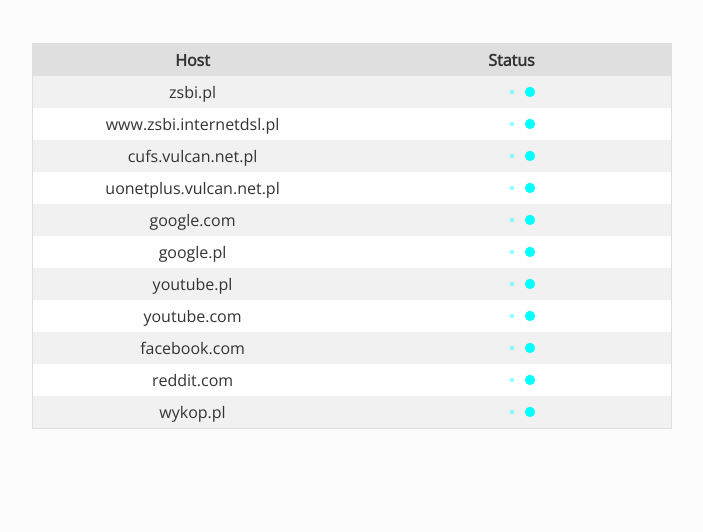
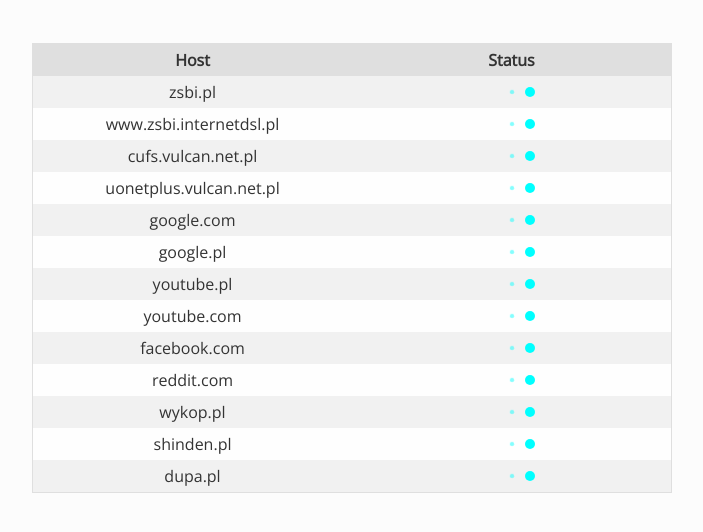
Before and after one commit to cookiezcreations/websites-status, a plain HTML site: page index.html in a window 1280 px wide. Shown: the whole page, without its empty margins (288-991 px from the left). Drawn offline with nearby package versions, Linux system fonts and the light colour scheme; no server answers.

Commit message:
Update index.html

```diff
--- a/index.html
+++ b/index.html
@@ -28,7 +28,7 @@
 	</table>
 
 	<script>
-		var sites = ["zsbi.pl", "www.zsbi.internetdsl.pl", "cufs.vulcan.net.pl", "uonetplus.vulcan.net.pl", "google.com", "google.pl", "youtube.pl", "youtube.com", "facebook.com", "reddit.com", "wykop.pl"];
+		var sites = ["zsbi.pl", "www.zsbi.internetdsl.pl", "cufs.vulcan.net.pl", "uonetplus.vulcan.net.pl", "google.com", "google.pl", "youtube.pl", "youtube.com", "facebook.com", "reddit.com", "wykop.pl", "shinden.pl", "dupa.pl"];
 		var i = 0;
 		sites.forEach(function(entry) {
 			$('#tabela').find('tbody:last').append('<tr><td id="' + 'host' + i + '">' + entry + '</td><td class="status"><div id="status' + i + '"><div class="la-ball-pulse"><div></div><div></div><div></div></div></div></td></tr>');
```
